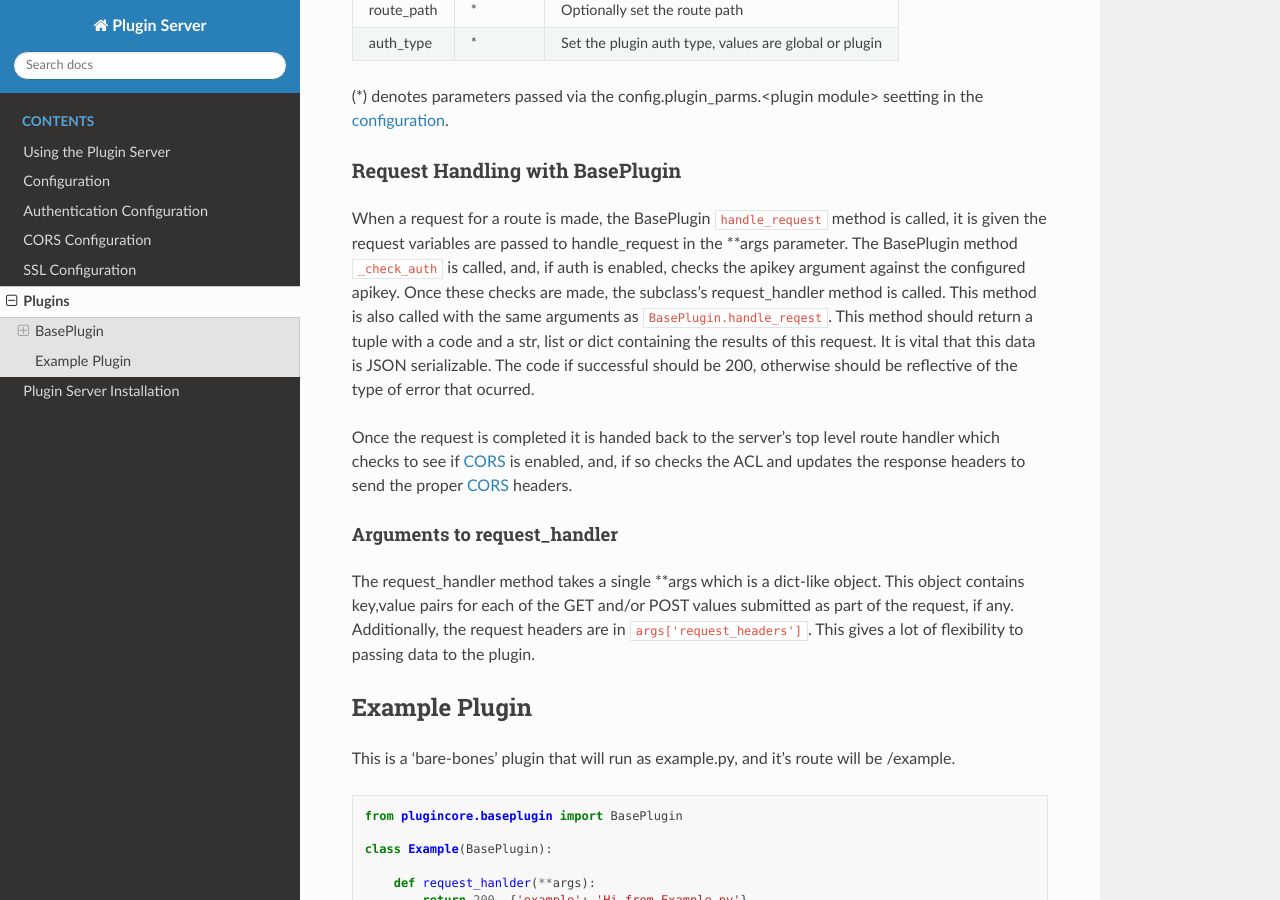
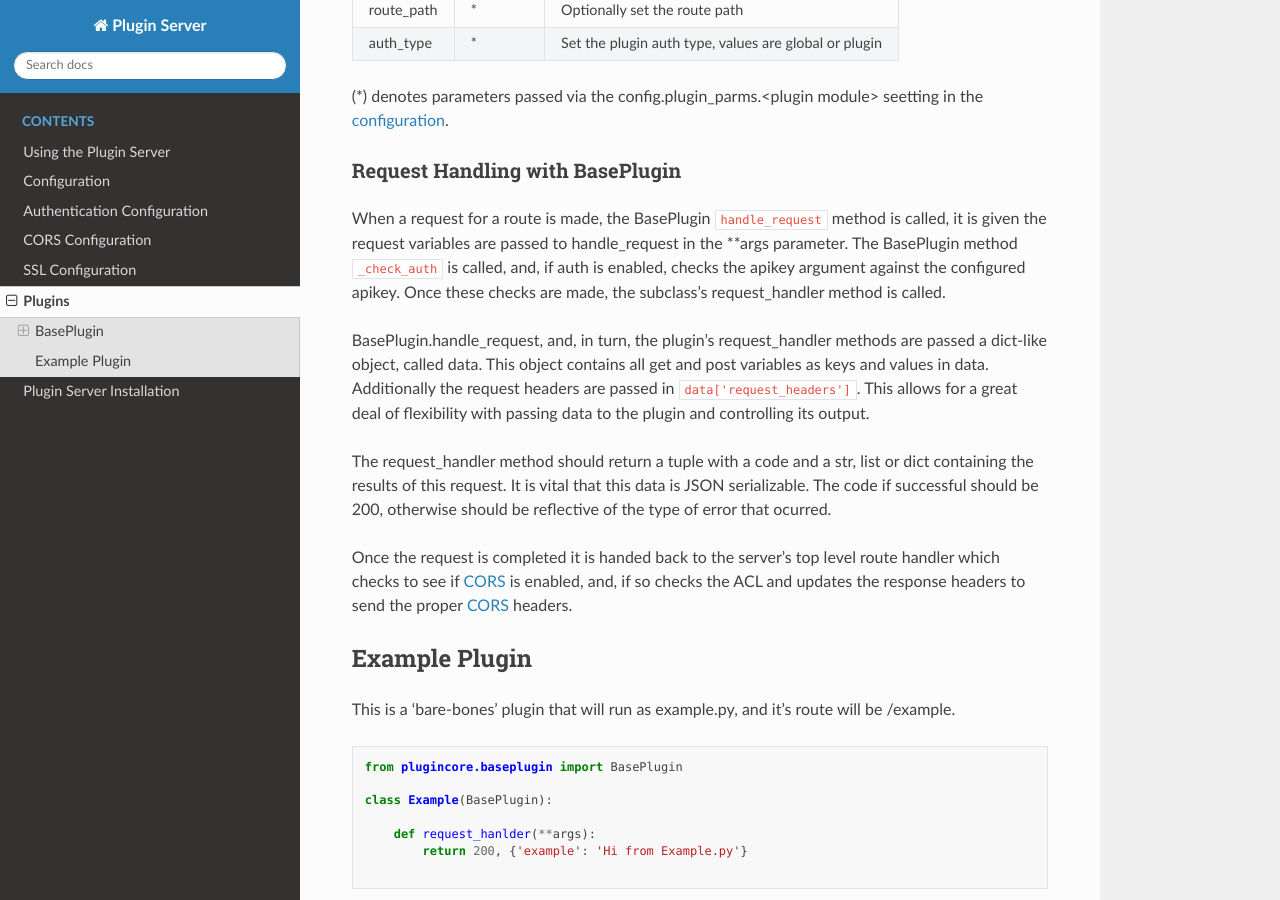
Before and after one commit to nicciniamh/pluginserver, a Sphinx documentation site: the page built from docs/Plugins.md, in a window 1280 px wide and 900 px high, scrolled down 625 px. Built offline with Sphinx 7.4.7 and the Read the Docs theme 3.1.0, drawn with Linux system fonts in a browser that asks for light colours.

Commit message:
reordered the document a little

```diff
--- a/docs/Plugins.md
+++ b/docs/Plugins.md
@@ -20,12 +20,13 @@ BasePlugin has a few required and optional kwargs:
 
 ### Request Handling with BasePlugin
 
-When a request for a route is made, the BasePlugin `handle_request` method is called, it is given the request variables are passed to handle_request in the **args parameter. The BasePlugin method `_check_auth` is called, and, if auth is enabled, checks the apikey argument against the configured apikey. Once these checks are made, the subclass's request_handler method is called. This method is also called with the same arguments as `BasePlugin.handle_reqest`. This method should return a tuple with a code and a str, list or dict containing the results of this request. It is vital that this data is JSON serializable. The code if successful should be 200, otherwise should be reflective of the type of error that ocurred.
+When a request for a route is made, the BasePlugin `handle_request` method is called, it is given the request variables are passed to handle_request in the **args parameter. The BasePlugin method `_check_auth` is called, and, if auth is enabled, checks the apikey argument against the configured apikey. Once these checks are made, the subclass's request_handler method is called.
+
+BasePlugin.handle_request, and, in turn, the plugin's request_handler methods are passed a dict-like object, called data. This object contains all get and post variables as keys and values in data. Additionally the request headers are passed in `data['request_headers']`. This allows for a great deal  of flexibility with passing data to the plugin and controlling its output.
+
+The request_handler method should return a tuple with a code and a str, list or dict containing the results of this request. It is vital that this data is JSON serializable. The code if successful should be 200, otherwise should be reflective of the type of error that ocurred.
 
 Once the request is completed it is handed back to the server's top level route handler which checks to see if [CORS](CORS.md) is enabled, and, if so checks the ACL and updates the response headers to send the proper [CORS](CORS.md) headers.
-
-#### Arguments to request_handler
-The request_handler method takes a single **args which is a dict-like object. This object contains key,value pairs for each of the  GET and/or POST values submitted as part of the request, if any. Additionally, the request headers are in `args['request_headers']`. This gives a lot of flexibility to passing data to the plugin.
 
 ## Example Plugin
 
```
